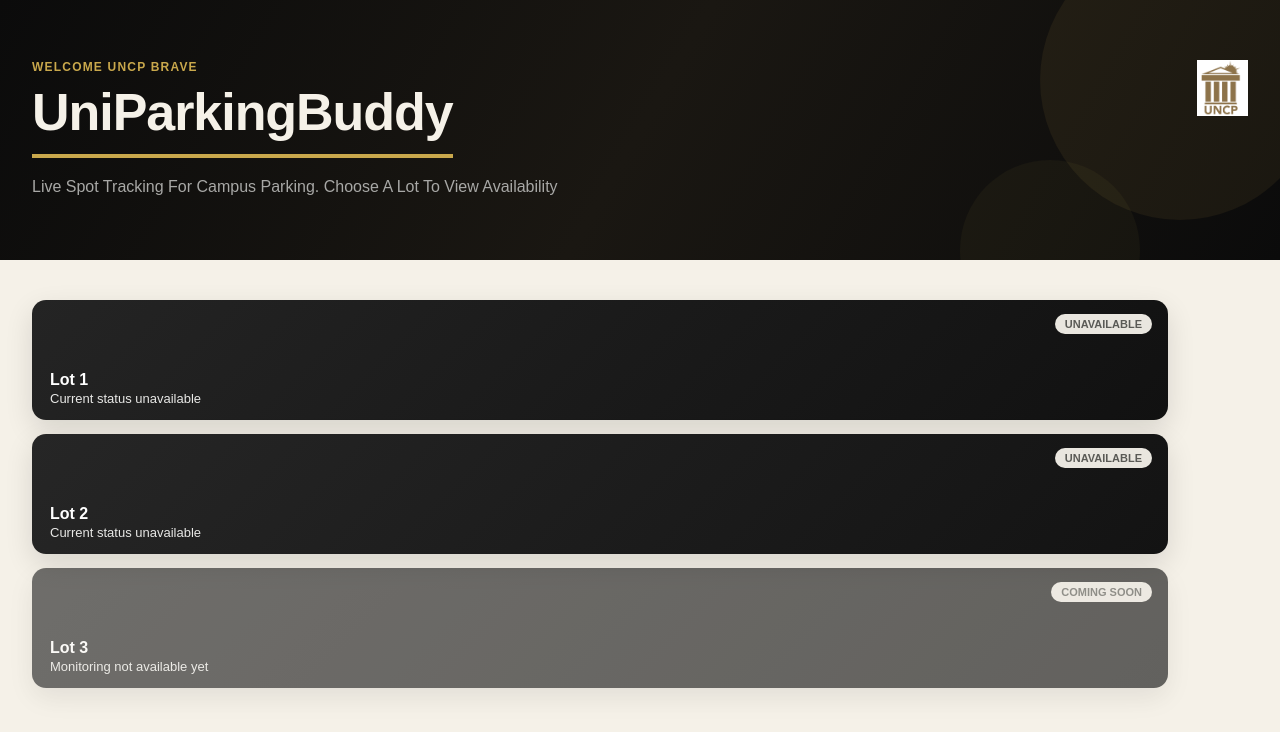
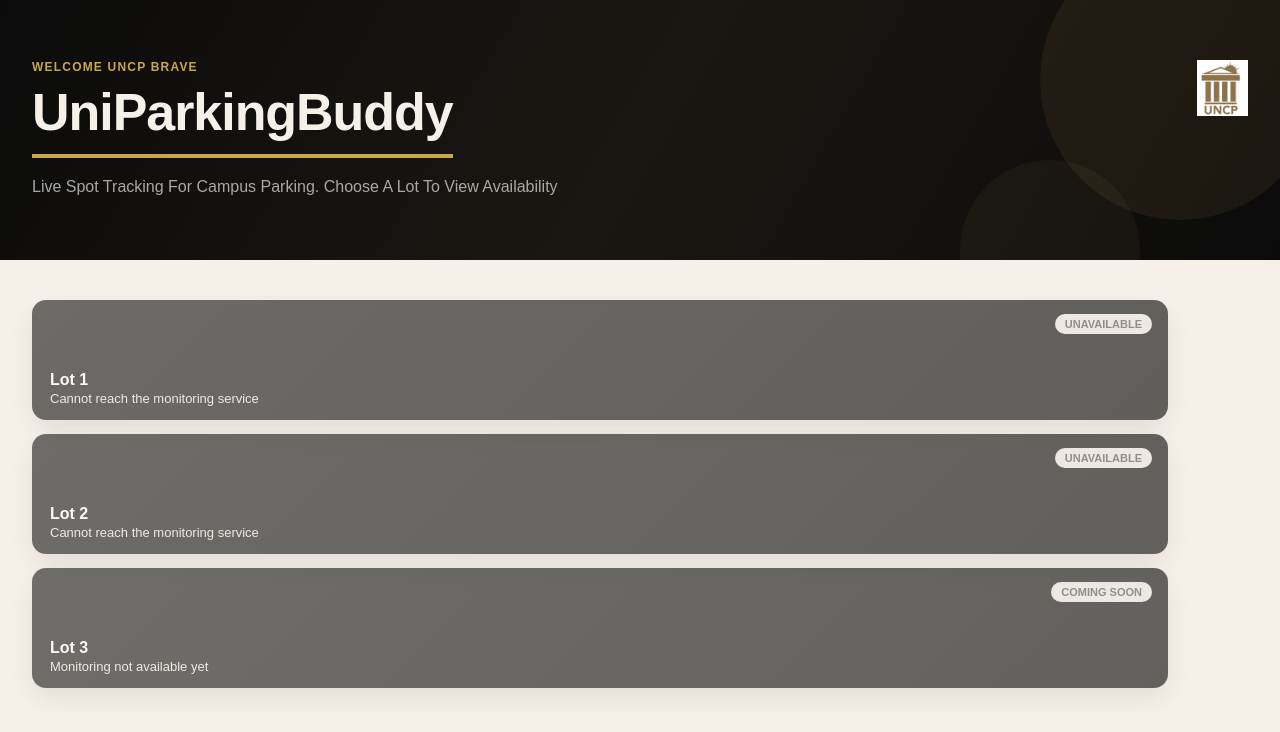
Before and after one commit to FardinSamin/UniParkingBuddy, a React (Vite) app in the folder frontend/: page / in a window 1280 px wide. Shown: the top 732 px of the page. Built offline with nearby package versions, Linux system fonts and the light colour scheme; no server answers.

Commit message:
Drive homepage lot availability from FastAPI rather than hardcoded camera polling

```diff
--- a/frontend/src/Welcome.tsx
+++ b/frontend/src/Welcome.tsx
@@ -1,71 +1,66 @@
-//Home page for the web app :)
+// Existing campus styling and navigation, driven by configured FastAPI lots.
 import { useState, useEffect } from 'react'
 import { useNavigate } from 'react-router-dom'
 import './App.css'
-import { fetchParkingStatus } from './parkingStatus'
+import uncpLogo from '../uncp-logo.png'
+import { fetchMonitoredLots, type MonitoredLot } from './monitoredLots.ts'
 
-interface Lot{
+interface LotCard {
   id: string
   name: string
   gradient: string
   path: string
   camera?: string
+}
 
-}
-type LiveAvailability =
-    | { state: 'ready'; open: number; total: number }
-    | { state: 'unavailable' }
-
-const lots: Lot[] = [
+// Existing routes are implemented for Lots 1 and 2. Lot 3 remains a
+// visibly disabled placeholder, not a fabricated monitored lot.
+const lotCards: LotCard[] = [
   { id: 'lot1', name: 'Lot 1', gradient: 'linear-gradient(135deg, #242424, #111111)', path: '/parking-lot1', camera: 'camera_1' },
   { id: 'lot2', name: 'Lot 2', gradient: 'linear-gradient(135deg, #262626, #131313)', path: '/parking-lot2', camera: 'camera_2' },
   { id: 'lot3', name: 'Lot 3', gradient: 'linear-gradient(135deg, #282828, #151515)', path: '/parking-lot3' },
 ]
 
+type LotsState =
+  | { state: 'loading' }
+  | { state: 'unavailable' }
+  | { state: 'ready'; lots: MonitoredLot[] }
 
-function getStatus(open:number, total: number) {
-    if(open === 0) return { label: 'FULL', bg: '#F5E0E0', color: '#C0392B' }
-    if(open / total < 0.25) return { label: 'LIMITED', bg: '#FFF3D6', color: '#B8860B'}
+function occupancyBadge(open: number, total: number) {
+  if (open === 0) return { label: 'FULL', bg: '#F5E0E0', color: '#C0392B' }
+  if (open / total < 0.25) return { label: 'LIMITED', bg: '#FFF3D6', color: '#B8860B' }
   return { label: 'OPEN', bg: '#DCF5E4', color: '#1A8A4A' }
 }
 
-function Welcome(){
+function Welcome() {
   const navigate = useNavigate()
-    const [live, setLive] = useState<Record<string, LiveAvailability>>({})
+  const [monitoring, setMonitoring] = useState<LotsState>({ state: 'loading' })
 
   useEffect(() => {
     let active = true
-        const requestsInProgress = new Set<string>()
+    let requestInProgress = false
 
-        const load = () => {
-            lots.forEach((lot) => {
-                if (!lot.camera || requestsInProgress.has(lot.id)) return
-
-                requestsInProgress.add(lot.id)
-                fetchParkingStatus(lot.camera)
-                    .then((data) => {
-                        if (!active) return
-                        const total = data.parking_spaces.length
-                        const open = data.parking_spaces.filter((space) => !space.occupied).length
-                        setLive((prev) => ({ ...prev, [lot.id]: { state: 'ready', open, total } }))
+    const refresh = () => {
+      if (requestInProgress) return
+      requestInProgress = true
+      fetchMonitoredLots()
+        .then((lots) => {
+          if (active) setMonitoring({ state: 'ready', lots })
         })
         .catch(() => {
-                        if (!active) return
-                        setLive((prev) => ({ ...prev, [lot.id]: { state: 'unavailable' } }))
+          // A broken backend is unavailable, not FULL or zero open spaces.
+          if (active) setMonitoring({ state: 'unavailable' })
         })
-                    .finally(() => requestsInProgress.delete(lot.id))
-            })
+        .finally(() => { requestInProgress = false })
     }
 
-        load()
-        const interval = setInterval(load, 2000)
+    refresh()
+    const interval = setInterval(refresh, 2000)
     return () => {
       active = false
       clearInterval(interval)
     }
   }, [])
-
-
 
   return (
     <div className="welcome-page">
@@ -78,52 +73,64 @@ function Welcome(){
               Live Spot Tracking For Campus Parking. Choose A Lot To View Availability
             </p>
           </div>
-            <img src="/uncp-logo.png" alt="UNCP logo" className="welcome-logo" />
+          <img src={uncpLogo} alt="UNCP logo" className="welcome-logo" />
         </div>
       </div>
 
-            <div className="welcome-lots">
-                {lots.map((lot) => {
-                    const availability = live[lot.id]
-                    const disabled = !lot.camera
-                    const status = disabled
+      <main className="welcome-lots">
+        {lotCards.map((card) => {
+          const apiLot = monitoring.state === 'ready'
+            ? monitoring.lots.find((lot) =>
+                lot.lot_id === card.id && lot.camera === card.camera,
+              )
+            : undefined
+          const disabled = !card.camera || !apiLot
+          const open = apiLot?.has_current_data ? apiLot.available_spaces : null
+          const total = apiLot?.has_current_data ? apiLot.total_spaces : null
+
+          const badge = !card.camera
             ? { label: 'COMING SOON', bg: '#E9E6DF', color: '#5A5A56' }
-                        : availability?.state === 'ready'
-                            ? getStatus(availability.open, availability.total)
-                            : availability?.state === 'unavailable'
+            : monitoring.state === 'loading'
+              ? { label: 'LOADING', bg: '#FFF3D6', color: '#B8860B' }
+              : monitoring.state === 'unavailable'
                 ? { label: 'UNAVAILABLE', bg: '#E9E6DF', color: '#5A5A56' }
-                                : { label: 'LOADING', bg: '#FFF3D6', color: '#B8860B' }
+                : !apiLot
+                  ? { label: 'NOT MONITORED', bg: '#E9E6DF', color: '#5A5A56' }
+                  : open !== null && open !== undefined && total !== null && total !== undefined
+                    ? occupancyBadge(open, total)
+                    : { label: 'UNAVAILABLE', bg: '#E9E6DF', color: '#5A5A56' }
+
+          const count = !card.camera
+            ? 'Monitoring not available yet'
+            : monitoring.state === 'loading'
+              ? 'Checking availability...'
+              : monitoring.state === 'unavailable'
+                ? 'Cannot reach the monitoring service'
+                : !apiLot
+                  ? 'This lot is not currently monitored'
+                  : open !== null && open !== undefined && total !== null && total !== undefined
+                    ? `${open} of ${total} open`
+                    : 'Current status unavailable'
+
           return (
             <button
-                        key={lot.id}
+              key={card.id}
               className="lot-card"
-                        style={{ background: lot.gradient }}
+              style={{ background: card.gradient }}
               disabled={disabled}
-                        onClick={() => navigate(lot.path)}
-
+              onClick={() => navigate(card.path)}
             >
-                            <span
-                            className="lot-card-status"
-                            style={{ background: status.bg, color: status.color }}
-                            >
-                                {status.label}
+              <span className="lot-card-status" style={{ background: badge.bg, color: badge.color }}>
+                {badge.label}
               </span>
               <div className="lot-card-text">
-                                <p className="lot-card-name">{lot.name}</p>
-                                <p className="lot-card-count">
-                                    {disabled
-                                        ? 'Monitoring not available yet'
-                                        : availability?.state === 'ready'
-                                            ? `${availability.open} of ${availability.total} open`
-                                            : availability?.state === 'unavailable'
-                                                ? 'Current status unavailable'
-                                                : 'Checking availability...'}
-                                </p>
+                <p className="lot-card-name">{apiLot?.display_label ?? card.name}</p>
+                <p className="lot-card-count">{count}</p>
               </div>
             </button>
           )
         })}
-            </div>
+      </main>
     </div>
   )
 }
```
Lines whose indentation alone changed are shown as unchanged.
